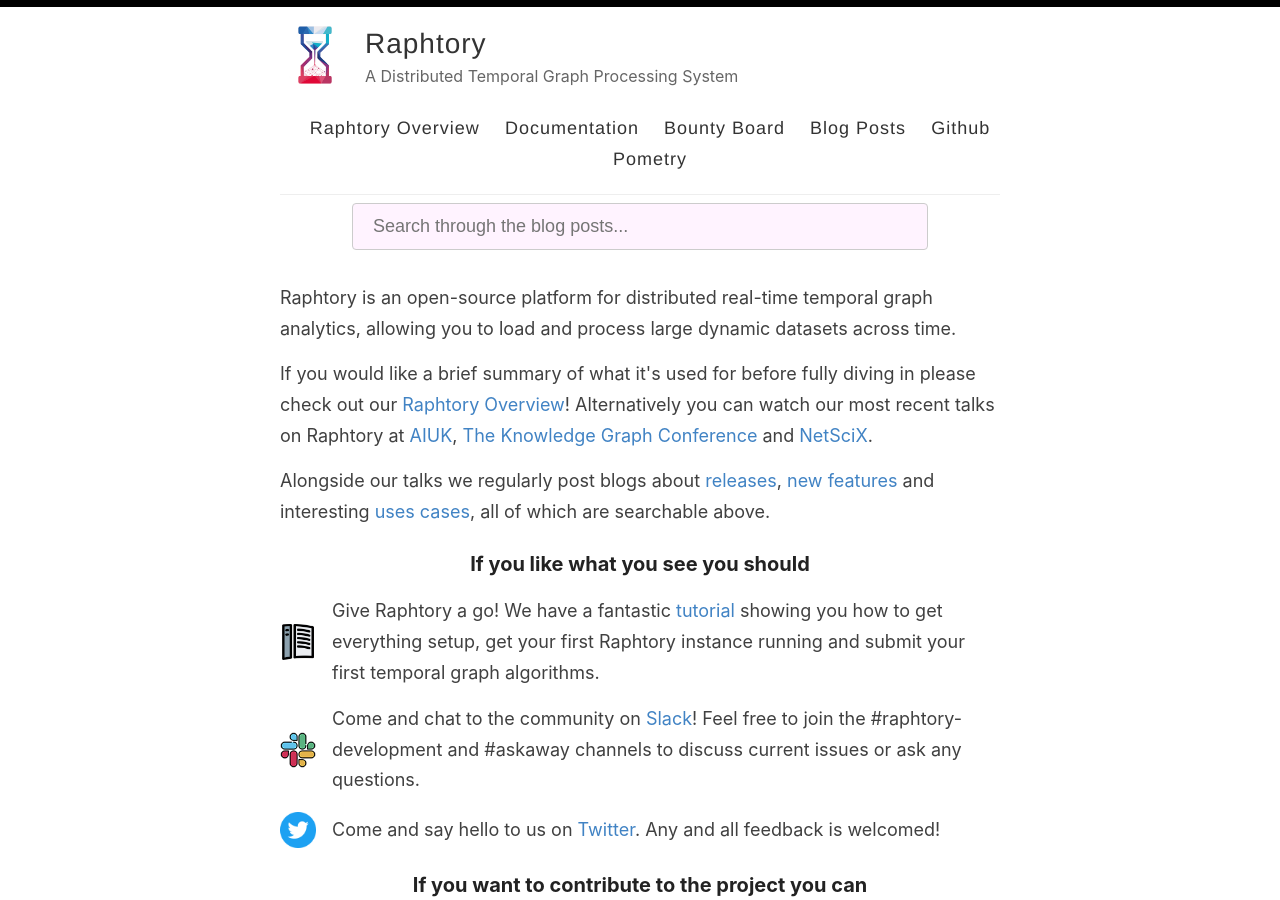
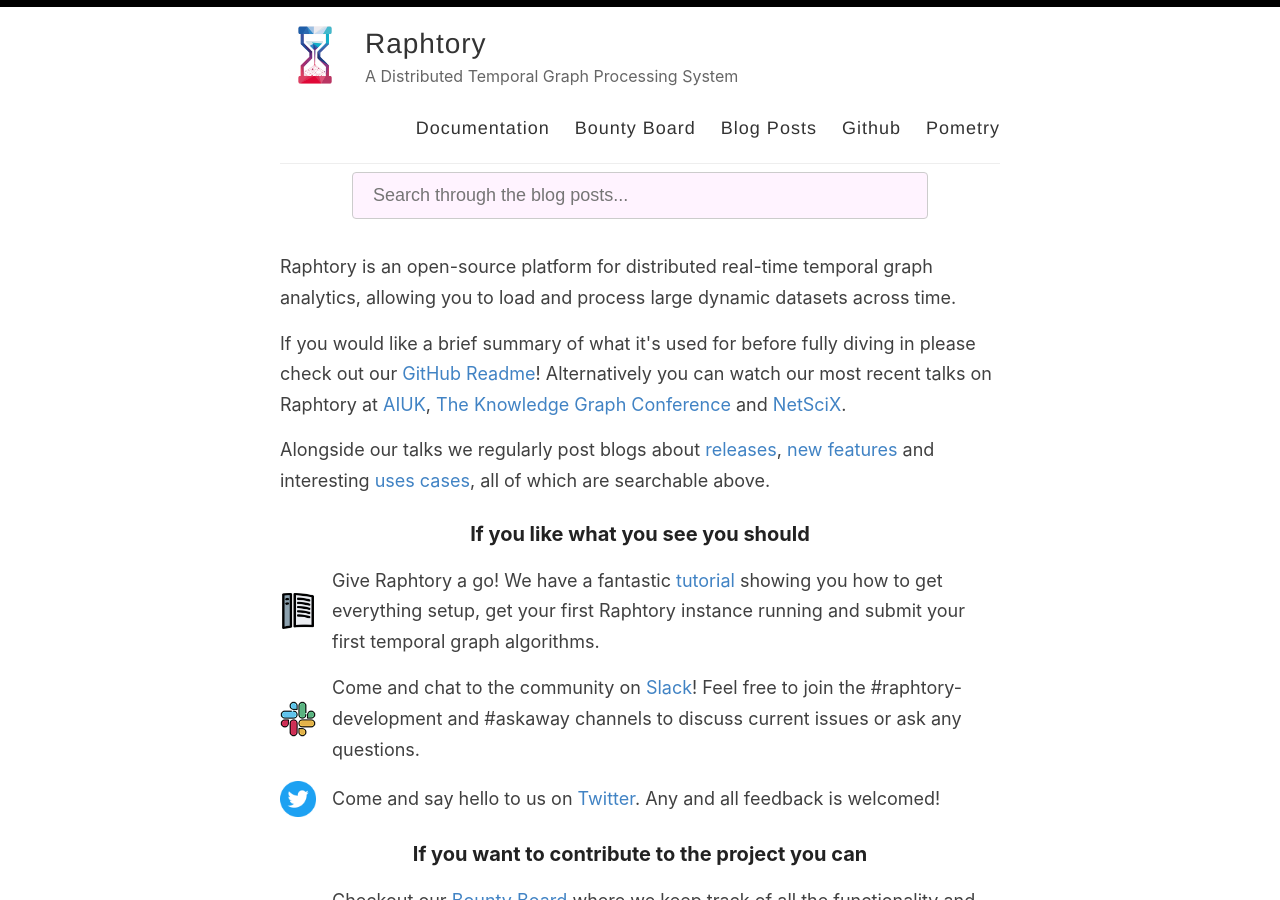
Before and after one commit to Raphtory/raphtory.github.io, a Jekyll site: the page built from index.html, in a window 1280 px wide and 900 px high. Built offline with Jekyll 4.4.1, drawn with Linux system fonts in a browser that asks for light colours; emoji names are drawn with the system emoji font; the list of posts is cut into pages by our own code; comment, search, counter and statistics services are not loaded.

Commit message:
removed reference to the Raphtory overview

```diff
--- a/_layouts/default.html
+++ b/_layouts/default.html
@@ -27,7 +27,6 @@
             </div>
           <center>
             <nav>
-              <a href="{{ site.baseurl }}/about">Raphtory Overview</a>
               <a href="https://docs.raphtory.com" target="_blank">Documentation</a>
               <a href="{{ site.baseurl }}/algorithm-bounty">Bounty Board</a>
               <a href="{{ site.baseurl }}/archive">Blog Posts</a>
--- a/index.html
+++ b/index.html
@@ -6,7 +6,7 @@
 
 <p>
   If you would like a brief summary of what it's used for before fully diving in please check out our <a
-    href="{{ site.baseurl }}/about">Raphtory Overview</a>! Alternatively you can watch our most recent talks on Raphtory
+    href="https://github.com/Pometry/Raphtory">GitHub Readme</a>! Alternatively you can watch our most recent talks on Raphtory
   at <a href="https://www.youtube.com/watch?v=7S9Ymnih-YM&list=PLuD_SqLtxSdVEUsCYlb5XjWm9D6WuNKEz&index=9">AIUK</a>, <a
     href="https://www.youtube.com/watch?v=37S4bSN5EaU">The Knowledge Graph Conference</a> and <a
     href="https://www.youtube.com/watch?v=QxhrONca4FE">NetSciX</a>.
```
